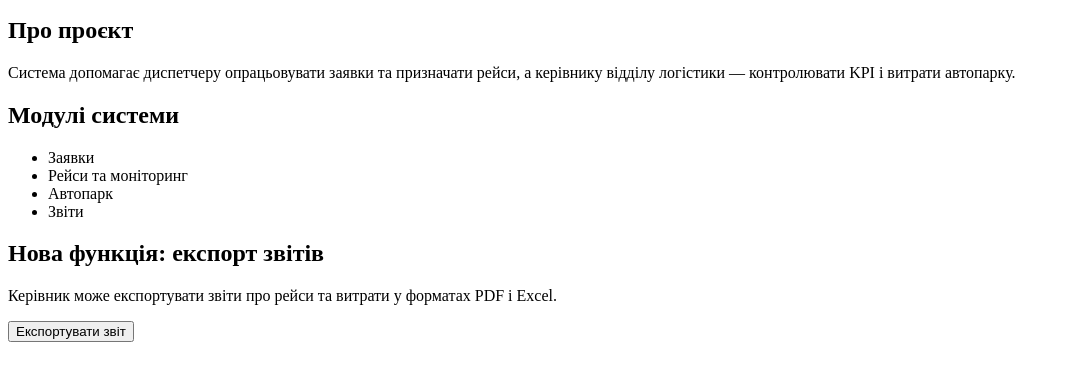
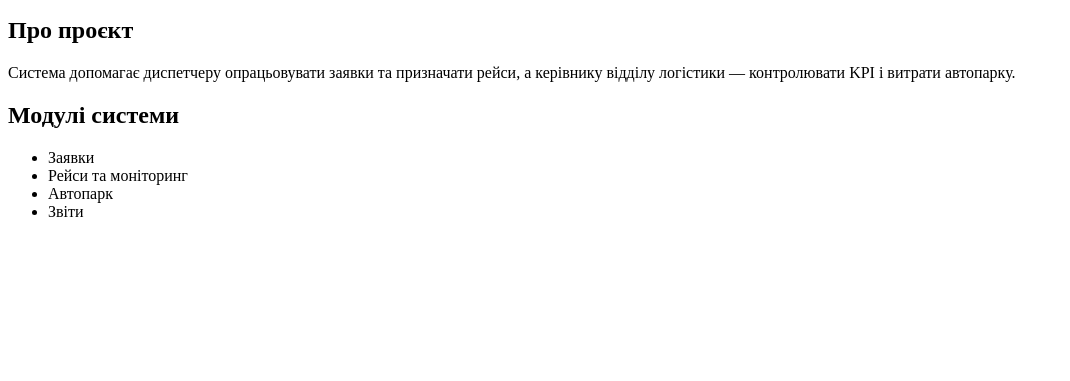
Before and after one commit to pyskun2310984500-art/logianalytics-lab4, a plain HTML site: page index.html in a window 1280 px wide. Shown: the part 101-482 px from the top of the page, without its empty margins (0-1070 px from the left). Drawn offline with Linux system fonts and the light colour scheme.

Commit message:
Revert "Add feature section"

```diff
--- a/index.html
+++ b/index.html
@@ -16,8 +16,5 @@
 <li>Автопарк</li>
 <li>Звіти</li>
 </ul>
-<h2>Нова функція: експорт звітів</h2>
-<p>Керівник може експортувати звіти про рейси та витрати у форматах PDF і Excel.</p>
-<button>Експортувати звіт</button>
 </body>
 </html>
```
